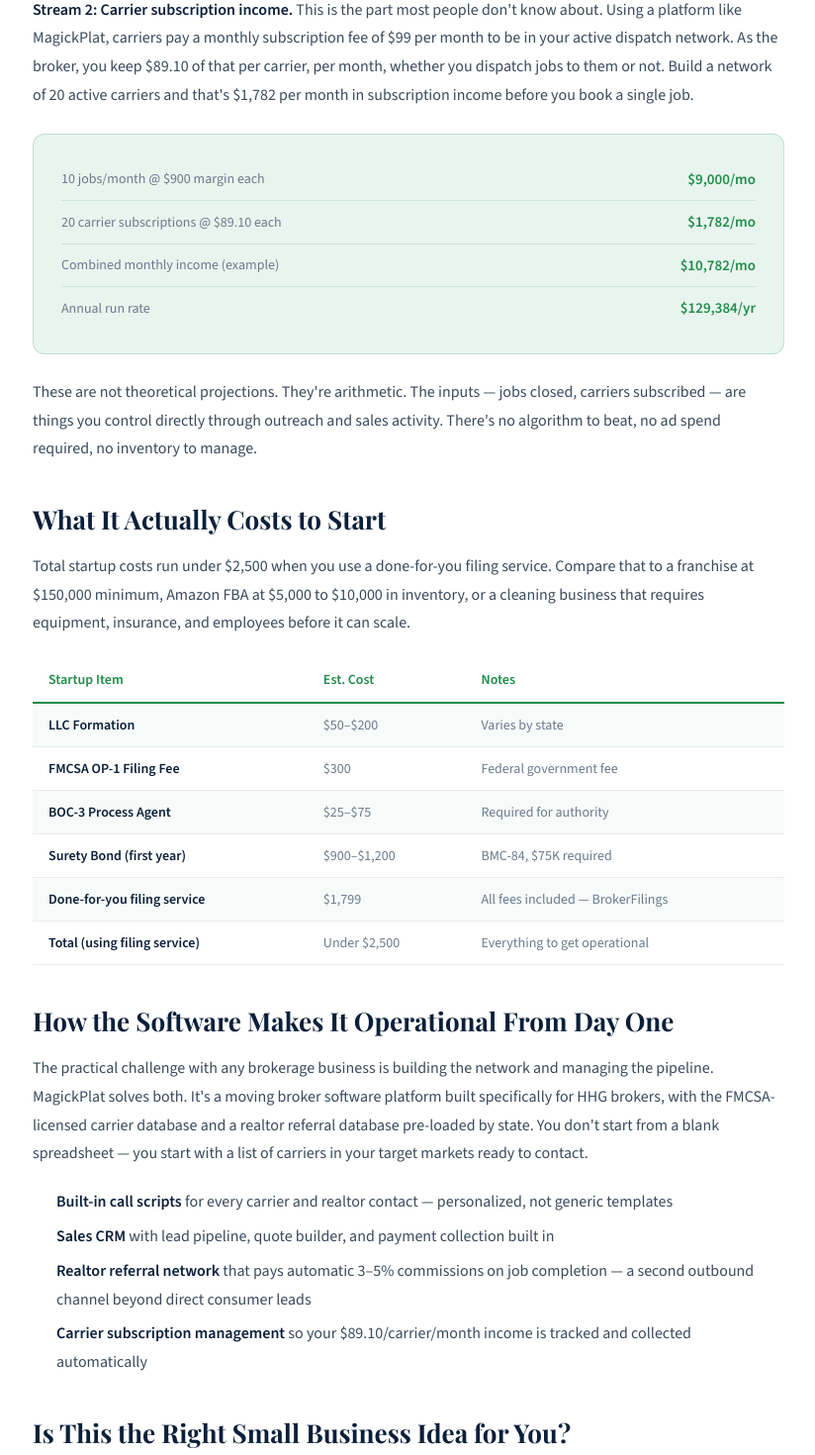
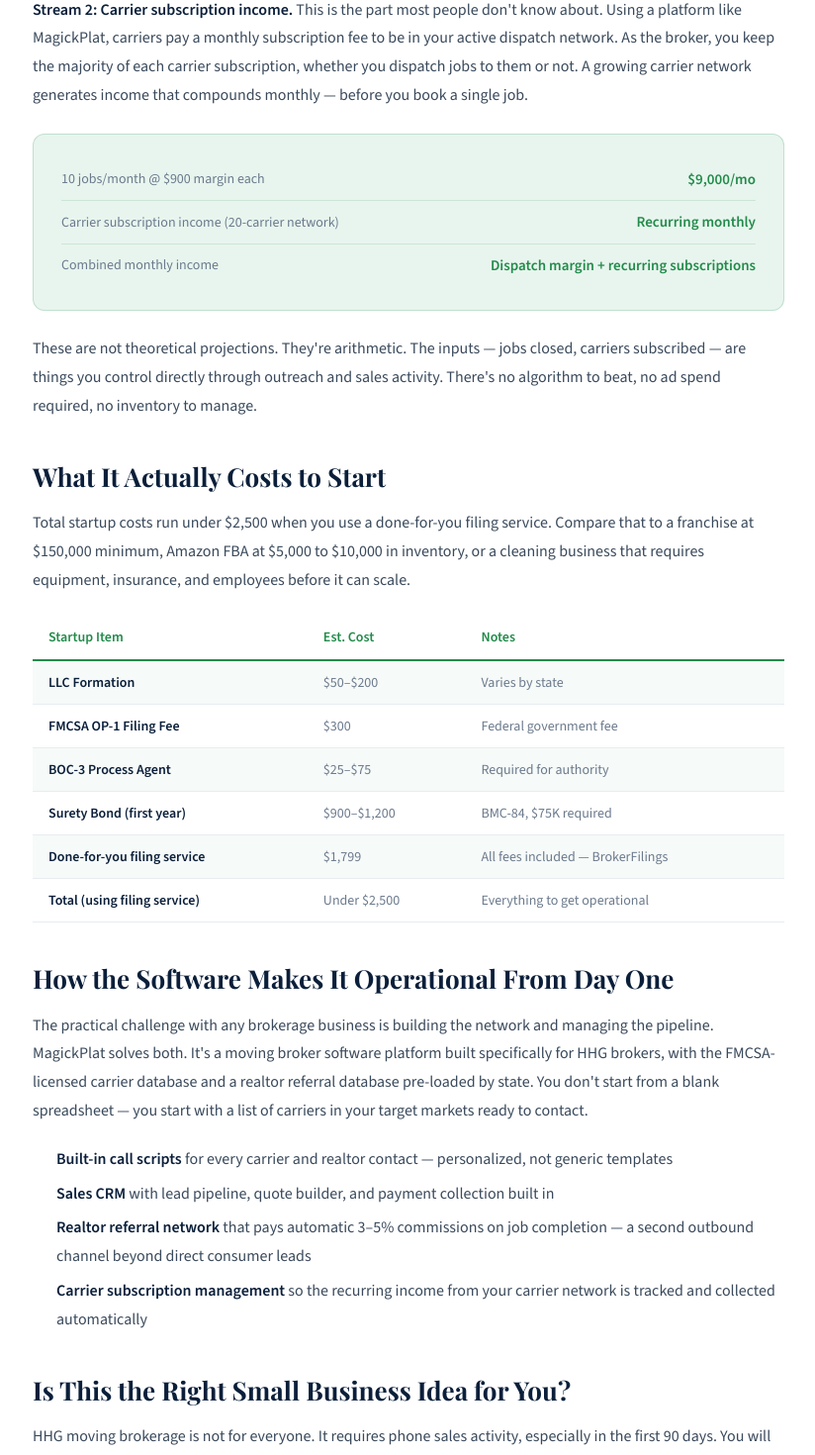
Before and after one commit to deltamoversusa-star/brokerfilings, a Next.js app: page /blog/ideas-for-small-business in a window 1280 px wide. Shown: the part 2640-4110 px from the top of the page at 99% size, without its empty margins (227-1051 px from the left). Built offline with nearby package versions, Linux system fonts and the light colour scheme.

Commit message:
feat: add update Brokerfilings-brokerfilings-blog-scrub

```diff
--- a/src/app/blog/ideas-for-small-business/page.tsx
+++ b/src/app/blog/ideas-for-small-business/page.tsx
@@ -83,14 +83,13 @@ export default function IdeasForSmallBusiness() {
 
           <p><strong>Stream 1: Job dispatch margin.</strong> A customer contacts you for a move. You quote them $2,800. You book a licensed carrier to execute the move for $1,900. Your gross margin on that job: $900. Close 10 jobs a month and that's $9,000 in dispatch margin. Close 6 and it's $5,400. The math is direct.</p>
 
-          <p><strong>Stream 2: Carrier subscription income.</strong> This is the part most people don't know about. Using a platform like MagickPlat, carriers pay a monthly subscription fee of $99 per month to be in your active dispatch network. As the broker, you keep $89.10 of that per carrier, per month, whether you dispatch jobs to them or not. Build a network of 20 active carriers and that's $1,782 per month in subscription income before you book a single job.</p>
+          <p><strong>Stream 2: Carrier subscription income.</strong> This is the part most people don't know about. Using a platform like MagickPlat, carriers pay a monthly subscription fee to be in your active dispatch network. As the broker, you keep the majority of each carrier subscription, whether you dispatch jobs to them or not. A growing carrier network generates income that compounds monthly — before you book a single job.</p>
 
           <div style={{ background: "#E8F5EE", border: "1px solid rgba(34,139,74,0.2)", borderRadius: "12px", padding: "24px 28px", margin: "24px 0" }}>
             {[
               ["10 jobs/month @ $900 margin each", "$9,000/mo"],
-              ["20 carrier subscriptions @ $89.10 each", "$1,782/mo"],
-              ["Combined monthly income (example)", "$10,782/mo"],
-              ["Annual run rate", "$129,384/yr"],
+              ["Carrier subscription income (20-carrier network)", "Recurring monthly"],
+              ["Combined monthly income", "Dispatch margin + recurring subscriptions"],
             ].map(([label, value], i, arr) => (
               <div key={i} style={{ display: "flex", justifyContent: "space-between", alignItems: "center", padding: "10px 0", borderBottom: i < arr.length - 1 ? "1px solid rgba(34,139,74,0.15)" : "none" }}>
                 <span style={{ fontSize: "14px", color: "#6B7A8D" }}>{label}</span>
@@ -141,7 +140,7 @@ export default function IdeasForSmallBusiness() {
             <li><strong>Built-in call scripts</strong> for every carrier and realtor contact — personalized, not generic templates</li>
             <li><strong>Sales CRM</strong> with lead pipeline, quote builder, and payment collection built in</li>
             <li><strong>Realtor referral network</strong> that pays automatic 3–5% commissions on job completion — a second outbound channel beyond direct consumer leads</li>
-            <li><strong>Carrier subscription management</strong> so your $89.10/carrier/month income is tracked and collected automatically</li>
+            <li><strong>Carrier subscription management</strong> so the recurring income from your carrier network is tracked and collected automatically</li>
           </ul>
 
           <h2>Is This the Right Small Business Idea for You?</h2>
```
